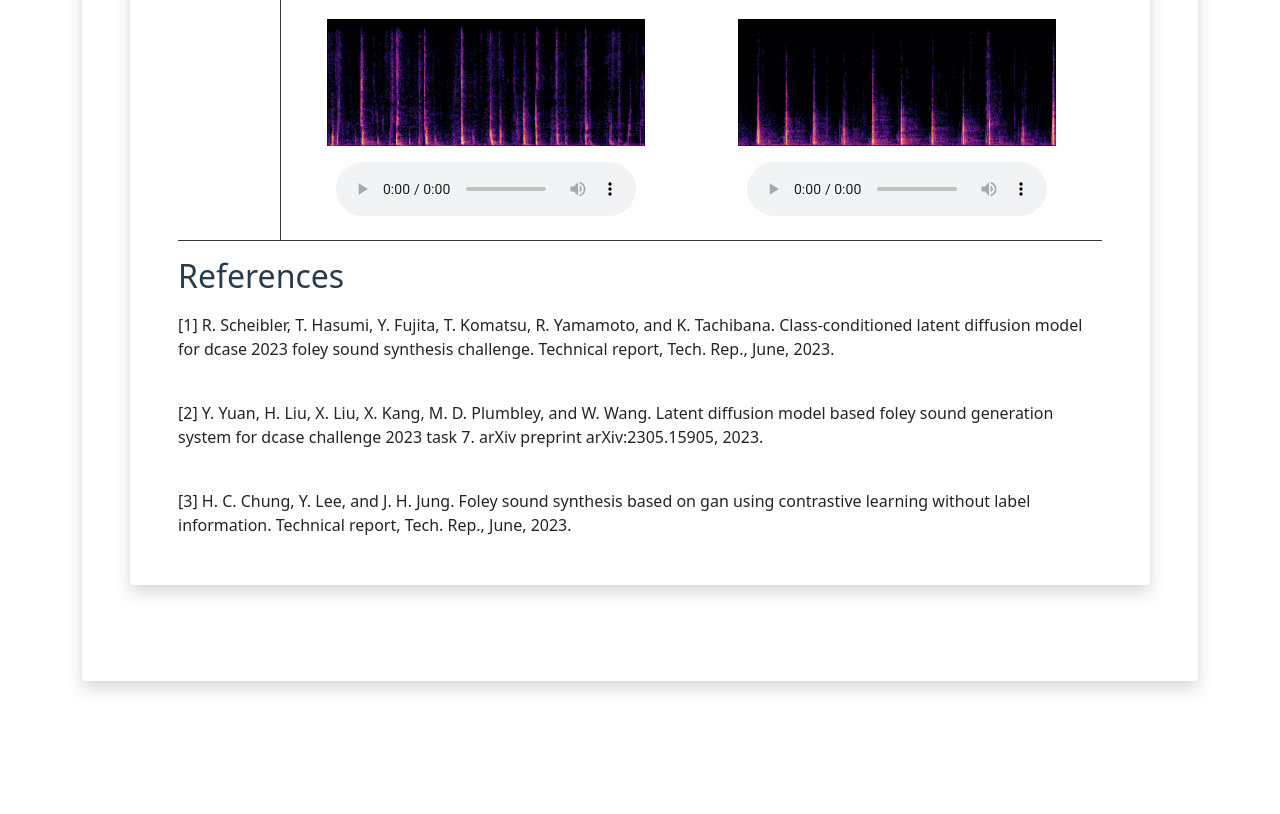
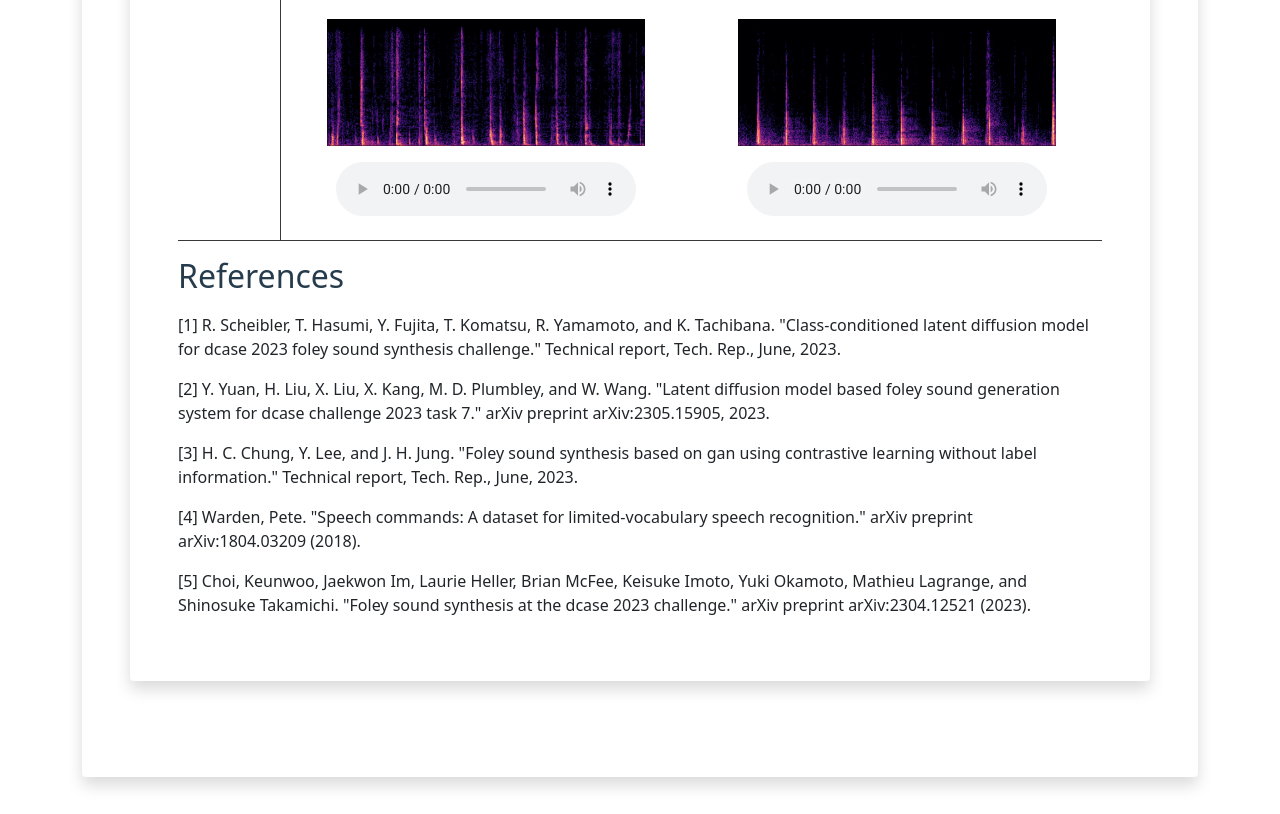
Before and after one commit to AgentCooper2002/EDMSound, a plain HTML site: page index.html in a window 1280 px wide. Shown: the part 5071-5885 px from the top of the page. Before the commit the page ends 5816 px from the top, so only its background shows below. Drawn offline with Linux system fonts and the light colour scheme.

Commit message:
update ref

```diff
--- a/index.html
+++ b/index.html
@@ -310,7 +310,7 @@
         </tr>
 
         <tr>
-            <td class="vertical-line" style="vertical-align: middle" rowspan="3" ><b>Yi et al</b></td>
+            <td class="vertical-line" style="vertical-align: middle" rowspan="3" ><b><a href="#yiref">Yi et al</a></b></td>
             <td style="text-align: center">
                 <div class="pair">
                     <img src="images/yi_122_gen.png" alt="Image 1">
@@ -438,9 +438,11 @@
 
         <h2>References</h2>
 
-        <p id="scheiblerref">[1] R. Scheibler, T. Hasumi, Y. Fujita, T. Komatsu, R. Yamamoto, and K. Tachibana. Class-conditioned latent diffusion model for dcase 2023 foley sound synthesis challenge. Technical report, Tech. Rep., June, 2023.</p><br>
-        <p id="jungref">[2] Y. Yuan, H. Liu, X. Liu, X. Kang, M. D. Plumbley, and W. Wang. Latent diffusion model based foley sound generation system for dcase challenge 2023 task 7. arXiv preprint arXiv:2305.15905, 2023.</p> <br>
-        [3] H. C. Chung, Y. Lee, and J. H. Jung. Foley sound synthesis based on gan using contrastive learning without label information. Technical report, Tech. Rep., June, 2023.<br>
+        <p id="scheiblerref">[1] R. Scheibler, T. Hasumi, Y. Fujita, T. Komatsu, R. Yamamoto, and K. Tachibana. "Class-conditioned latent diffusion model for dcase 2023 foley sound synthesis challenge." Technical report, Tech. Rep., June, 2023.</p>
+        <p id="jungref">[2] Y. Yuan, H. Liu, X. Liu, X. Kang, M. D. Plumbley, and W. Wang. "Latent diffusion model based foley sound generation system for dcase challenge 2023 task 7." arXiv preprint arXiv:2305.15905, 2023.</p>
+        <p id="yiref">[3] H. C. Chung, Y. Lee, and J. H. Jung. "Foley sound synthesis based on gan using contrastive learning without label information." Technical report, Tech. Rep., June, 2023.</p>
+        <p>[4] Warden, Pete. "Speech commands: A dataset for limited-vocabulary speech recognition." arXiv preprint arXiv:1804.03209 (2018).</p>
+        <p>[5] Choi, Keunwoo, Jaekwon Im, Laurie Heller, Brian McFee, Keisuke Imoto, Yuki Okamoto, Mathieu Lagrange, and Shinosuke Takamichi. "Foley sound synthesis at the dcase 2023 challenge." arXiv preprint arXiv:2304.12521 (2023).</p>
     </div>
 
 
```
